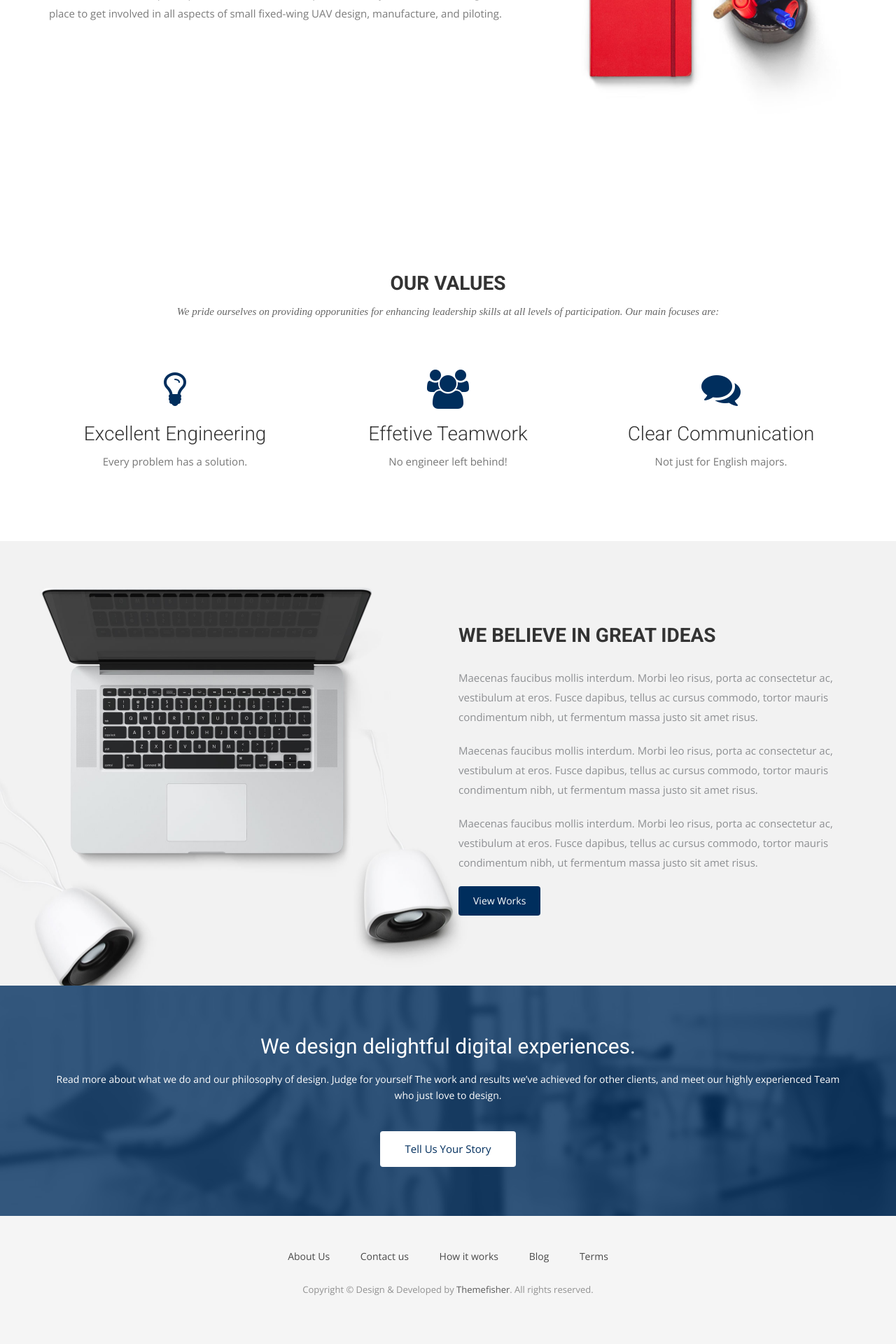
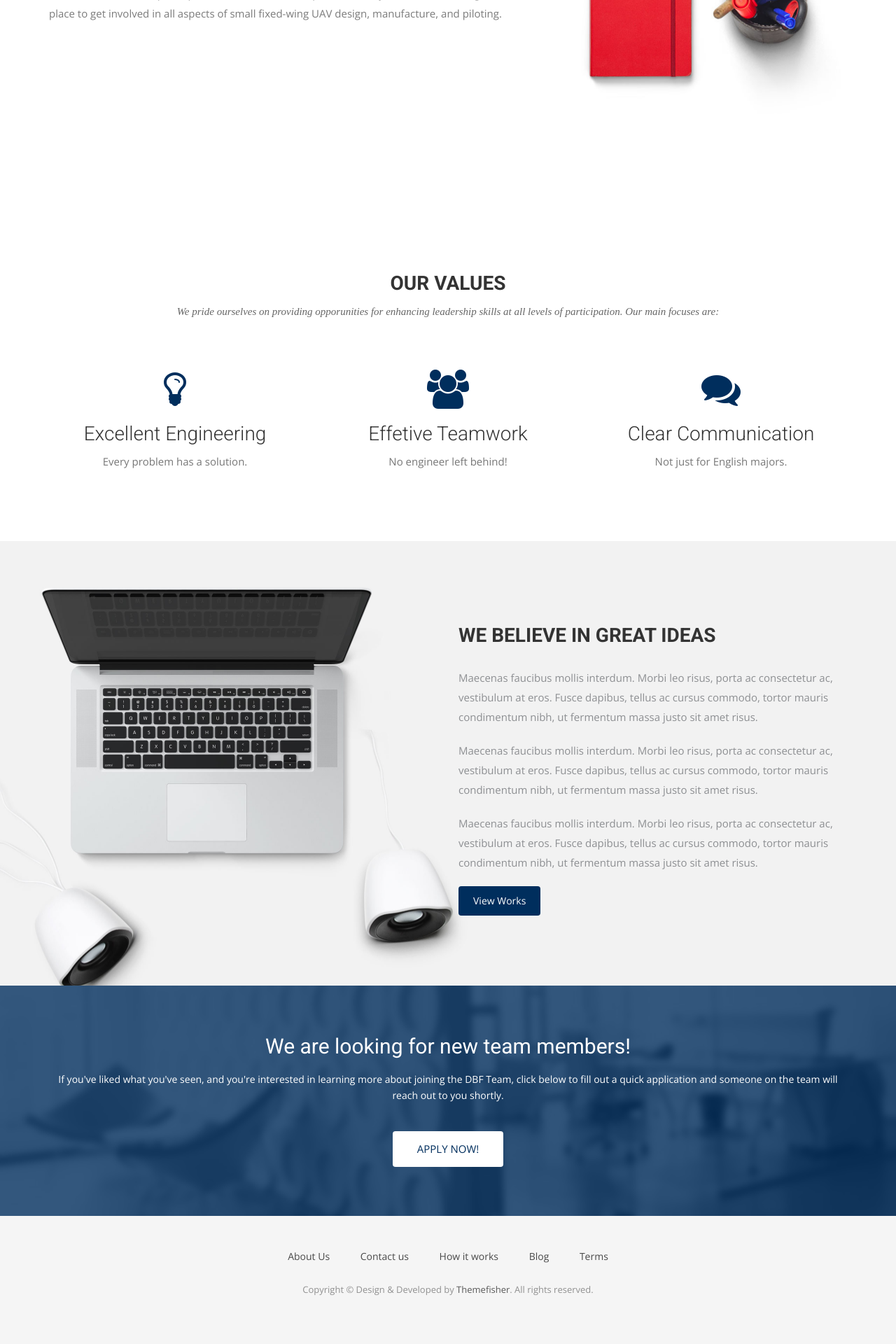
Before and after one commit to BYU-Aeronautics-Club/DBF, a Jekyll site: the page built from index.html, in a window 1280 px wide. Shown: the part 1146-3066 px from the top of the page at 70% size. Built offline with Jekyll 4.4.1, drawn with Linux system fonts in a browser that asks for light colours; nearby versions of some CDN libraries; some web fonts are replaced.

Commit message:
actually fix the problem hopefully.

```diff
--- a/index.html
+++ b/index.html
@@ -96,9 +96,9 @@ permalink: /
     <div class="row">
       <div class="col-md-12">
         <div class="block">
-          <h2>We design delightful digital experiences.</h2>
-          <p>Read more about what we do and our philosophy of design. Judge for yourself The work and results we’ve achieved for other clients, and meet our highly experienced Team who just love to design.</p>
-          <a class="btn btn-default btn-call-to-action" href="#" >Tell Us Your Story</a>
+          <h2>We are looking for new team members!</h2>
+          <p>If you've liked what you've seen, and you're interested in learning more about joining the DBF Team, click below to fill out a quick application and someone on the team will reach out to you shortly.</p>
+          <a class="btn btn-default btn-call-to-action" href="#" >APPLY NOW!</a>
         </div>
       </div>
     </div>
```
Also changed, not shown: css/bootstrap.min.css.
